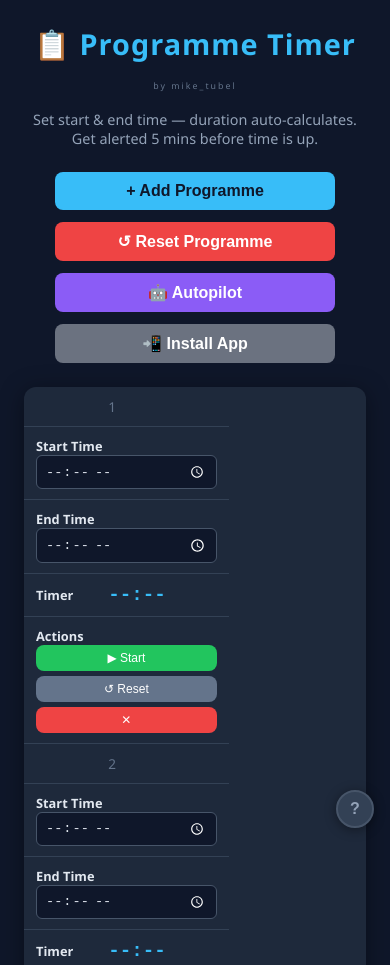
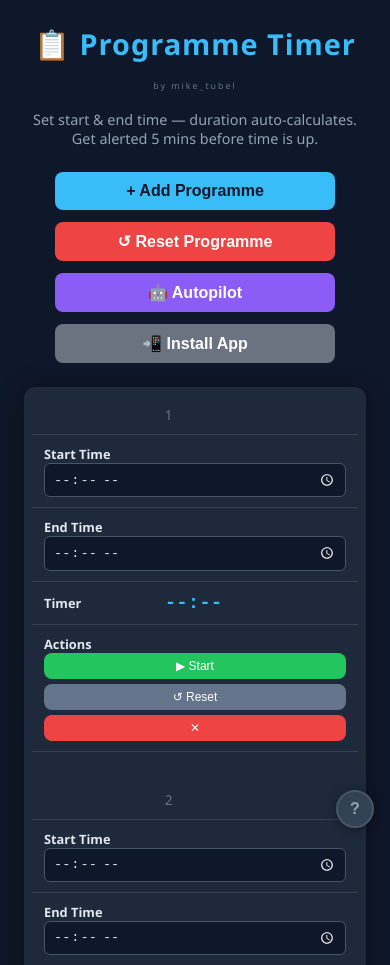
Before and after one commit to miketubz/sessiontimer, a plain HTML site: page index.html in a window 390 px wide. Shown: the top 965 px of the page. Drawn offline with Linux system fonts and the light colour scheme.

Commit message:
Add files via upload

```diff
--- a/index.html
+++ b/index.html
@@ -13,23 +13,51 @@
   <style>
 
 @media (max-width: 768px) {
+
+  body {
+    padding: 16px;
+    display: flex;
+    flex-direction: column;
+    align-items: center;
+  }
+
+  h1, .subtitle {
+    text-align: center;
+    width: 100%;
+  }
+
   .top-bar {
     flex-direction: column;
     align-items: center;
     gap: 10px;
+    width: 100%;
   }
 
   table {
     width: 100%;
-    min-width: 100%; /* ← ADD THIS */
-    overflow-x: auto; /* ← ADD THIS */
+    min-width: 100%;
+    overflow-x: auto;
     display: block;
     font-size: 0.85rem;
   }
 
+  thead, tbody {
+    width: 100%;
+    display: block;
+  }
+
+  tbody tr {
+    width: 100%;
+    display: block;
+    margin-bottom: 12px;
+    background: #1e293b;
+    border-radius: 8px;
+    padding: 8px;
+  }
+
   th, td {
-    padding: 6px 4px; /* ← reduce padding */
-    font-size: 0.8rem; /* ← reduce font */
+    padding: 6px 4px;
+    font-size: 0.8rem;
     display: block;
     width: 100%;
     border: none;
@@ -54,7 +82,6 @@
     font-size: 0.95rem;
   }
 
-
   .timer-display {
     font-size: 1rem;
     min-width: 60px;
@@ -76,14 +103,15 @@
 
   .btn-start, .btn-pause, .btn-reset, .btn-delete {
     width: 100%;
-    padding: 4px; /* ← reduce */
-    font-size: 0.75rem; /* ← reduce */
+    padding: 4px;
+    font-size: 0.75rem;
   }
 
   .mobile-hide {
     display: none;
   }
-}
+
+} /* ← END of first media query */
 
 /* ── Autopilot Button ── */
 .btn-autopilot {
```
Also changed, not shown: service-worker.js (+16 -16 lines). Lines whose indentation alone changed are shown as unchanged.
